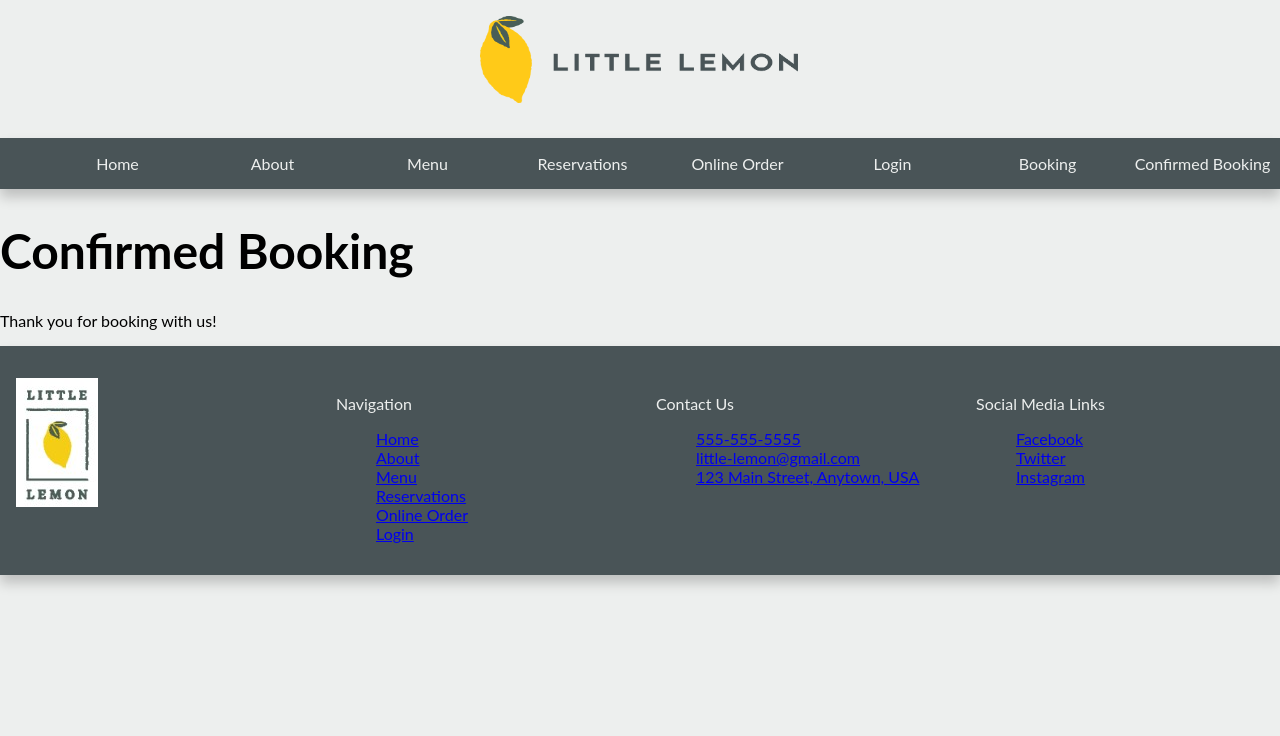
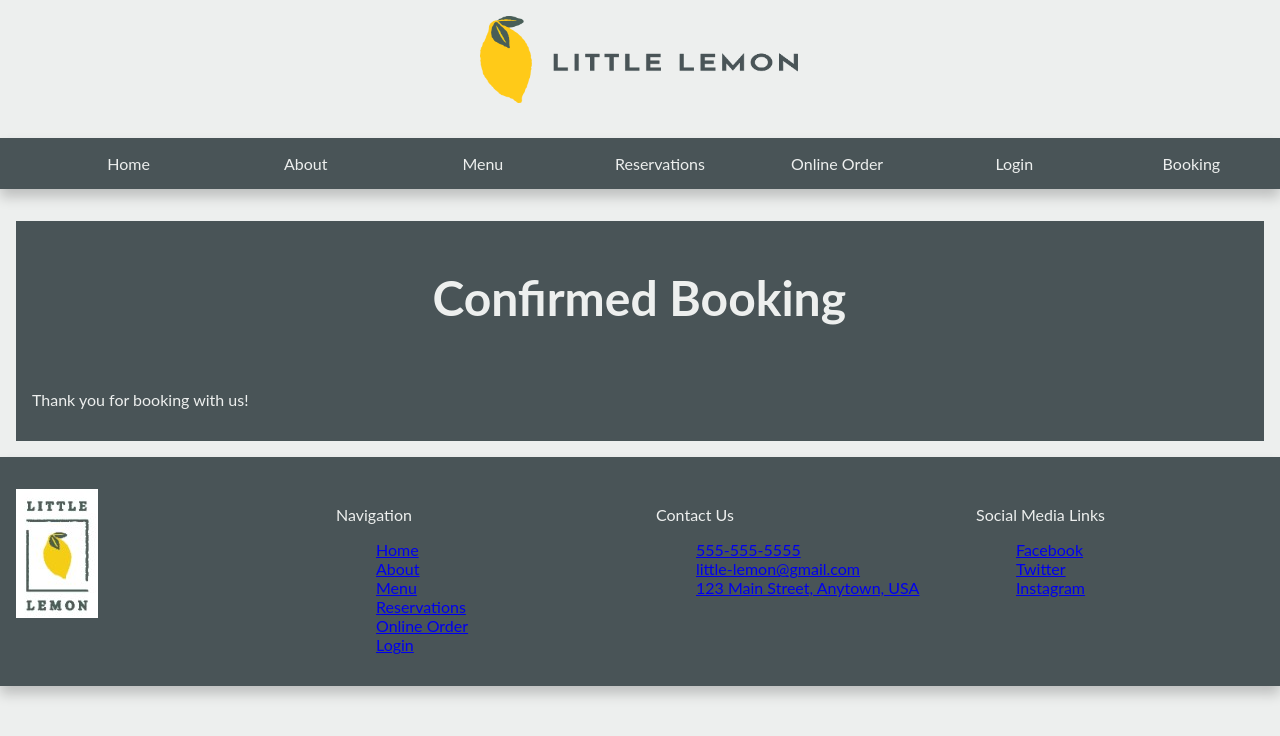
Before and after one commit to Fearg6/MyLittleLemon, a React (Create React App) app: page /confirmed-booking.html in a window 1280 px wide. Shown: the top 736 px of the page. Built offline with nearby package versions, Linux system fonts and the light colour scheme; the HTML template or start-up script is replaced by a standard one.

Commit message:
Add min and max dates

```diff
--- a/src/App.css
+++ b/src/App.css
@@ -45,11 +45,6 @@ main {
   padding: 1rem;
 }
 
-/* .small-logo  {
-  width: 5rem;
-  height: auto;
-  padding: 0.5rem;
-} */
 
 /* Heading Styles */
 h1 {
@@ -188,3 +183,7 @@ button{
   font-weight: bold;
   cursor: pointer;
 }
+
+.confirmed > h1{
+  text-align: center;
+}
--- a/src/components/BookingForm.js
+++ b/src/components/BookingForm.js
@@ -12,6 +12,8 @@ import {
 const BookingForm = ({
   date,
   setDate,
+  maxDate,
+  minDate,
   availableTimes,
   dispatch,
   time,
@@ -47,6 +49,8 @@ const BookingForm = ({
               id="date"
               name="date"
               type="date"
+              min={minDate}
+              max={maxDate}
               onChange={(e) => {
                 setDate(e.target.value);
                 dispatch({ type: "UPDATE_TIMES", payload: e.target.value });
--- a/src/components/BookingPage.js
+++ b/src/components/BookingPage.js
@@ -2,8 +2,9 @@ import React, { useState } from "react";
 import BookingForm from "./BookingForm";
 import FullScreenSection from "./FullScreenSection";
 
-function getTodaysDate() {
+function getTodaysDate(offset = 0) {
   const today = new Date();
+  today.setDate(today.getDate() + offset);
   const yyyy = today.getFullYear();
   let mm = today.getMonth() + 1;
   let dd = today.getDate();
@@ -13,6 +14,7 @@ function getTodaysDate() {
 
   return yyyy + "-" + mm + "-" + dd;
 }
+
 
 const BookingPage = ({ availableTimes, dispatch,submitForm }) => {
   const [date, setDate] = useState(getTodaysDate());
@@ -31,6 +33,8 @@ const BookingPage = ({ availableTimes, dispatch,submitForm }) => {
       <BookingForm
         date={date}
         setDate={setDate}
+        minDate={getTodaysDate()}
+        maxDate={getTodaysDate(7)}
         availableTimes={availableTimes}
         dispatch={dispatch}
         time={time}
--- a/src/components/ConfirmedBooking.js
+++ b/src/components/ConfirmedBooking.js
@@ -1,9 +1,11 @@
 function ConfirmedBooking() {
   return (
-    <div>
-      <h1>Confirmed Booking</h1>
-      <p>Thank you for booking with us!</p>
-    </div>
+    <section>
+      <article className="confirmed">
+        <h1>Confirmed Booking</h1>
+        <p>Thank you for booking with us!</p>
+      </article>
+    </section>
   );
 }
 export default ConfirmedBooking;
--- a/src/components/Nav.js
+++ b/src/components/Nav.js
@@ -25,9 +25,6 @@ function Nav() {
             <li>
                 <a href="/booking.html">Booking</a>
             </li>
-            <li>
-                <a href="/confirmed-booking.html">Confirmed Booking</a>
-            </li>
         </ul>
         </nav>
     );
```
Also changed, not shown: 1 other file (tests, documents, lock files or other folders).
